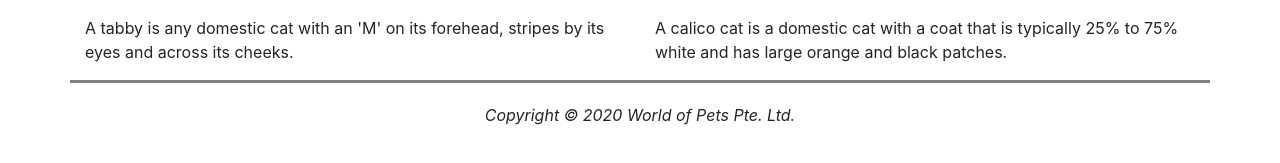
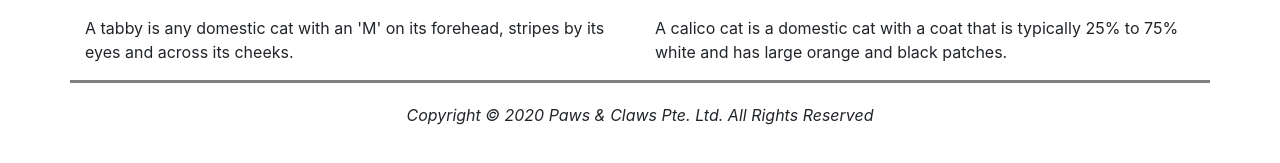
Before and after one commit to xoXen/1005_Project, a PHP site: page /index.php in a window 1280 px wide. Shown: the part 1048-1211 px from the top of the page. Run offline with PHP 8.4, Linux system fonts and the light colour scheme.

Commit message:
update footer to test github

```diff
--- a/Project Codes/footer.inc.php
+++ b/Project Codes/footer.inc.php
@@ -1,3 +1,3 @@
 <footer class="container">
-    <p><em>Copyright &copy; 2020 World of Pets Pte. Ltd.</em></p>
+    <p><em>Copyright &copy; 2020 Paws & Claws Pte. Ltd. All Rights Reserved</em></p>
 </footer>
```
